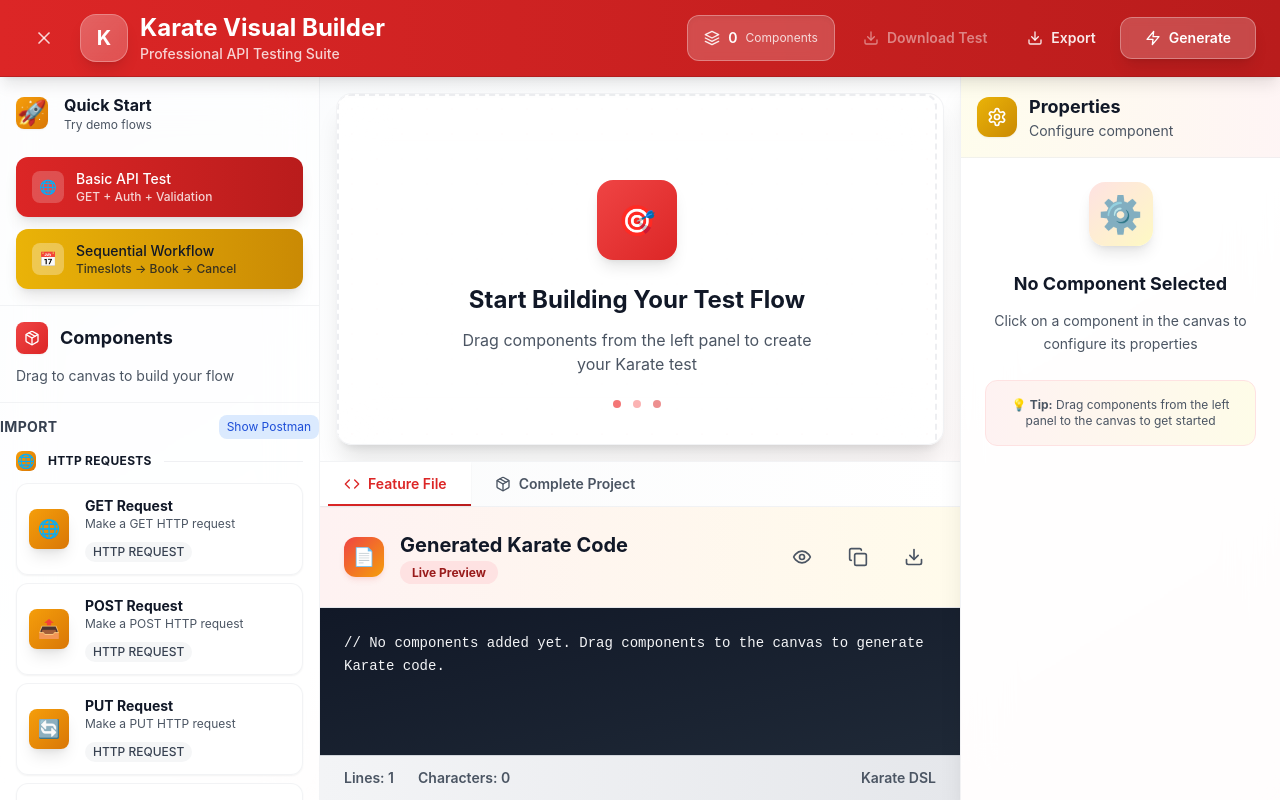
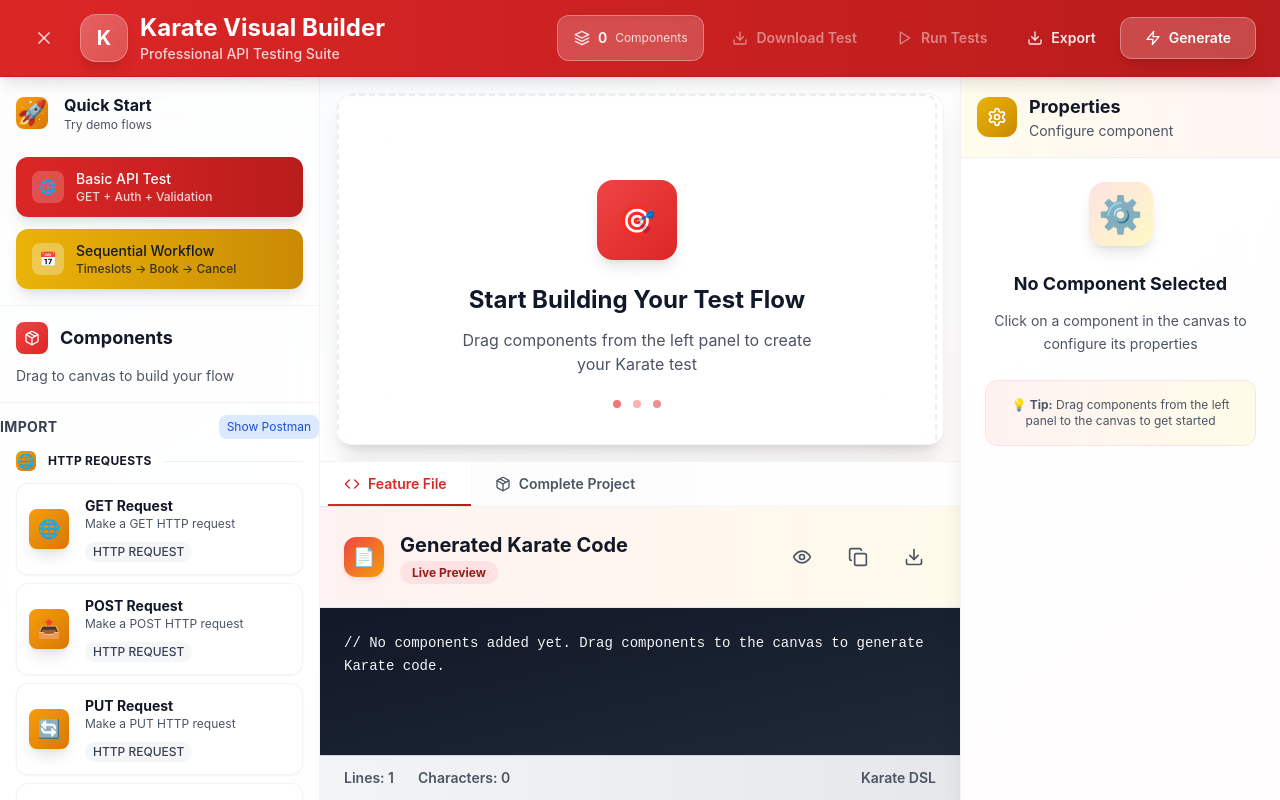
Before and after one commit to RaHuL-SrIrAM-E/automatic-testing-agent, a React (Create React App) app: page / in a window 1280 px wide. Built offline with nearby package versions, Linux system fonts and the light colour scheme.

Commit message:
Running the testcases attempty

```diff
--- a/src/App.tsx
+++ b/src/App.tsx
@@ -99,6 +99,36 @@
     // You could add a toast notification here
   }, []);
 
+  const handleDownloadTest = useCallback(() => {
+    if (flowState.nodes.length === 0) {
+      alert('Please add some components to the canvas before downloading test');
+      return;
+    }
+
+    try {
+      // Generate the Karate feature file
+      const featureCode = karateGenerator.generateFeature(flowState.nodes, flowState.connections);
+
+      // Create a temporary feature file
+      const featureBlob = new Blob([featureCode], { type: 'text/plain' });
+      const featureUrl = URL.createObjectURL(featureBlob);
+
+      // Download the feature file
+      const a = document.createElement('a');
+      a.href = featureUrl;
+      a.download = 'generated-test.feature';
+      document.body.appendChild(a);
+      a.click();
+      document.body.removeChild(a);
+      URL.revokeObjectURL(featureUrl);
+
+      console.log('Test file downloaded successfully!');
+    } catch (error) {
+      console.error('Error generating test file:', error);
+      alert('Error generating test file. Please try again.');
+    }
+  }, [flowState.nodes, flowState.connections, karateGenerator]);
+
   const handleRunTests = useCallback(async () => {
     if (flowState.nodes.length === 0) {
       alert('Please add some components to the canvas before running tests');
@@ -112,20 +142,7 @@
       // Generate the Karate feature file
       const featureCode = karateGenerator.generateFeature(flowState.nodes, flowState.connections);
 
-      // Create a temporary feature file
-      const featureBlob = new Blob([featureCode], { type: 'text/plain' });
-      const featureUrl = URL.createObjectURL(featureBlob);
-
-      // Download the feature file for the user to run
-      const a = document.createElement('a');
-      a.href = featureUrl;
-      a.download = 'generated-test.feature';
-      document.body.appendChild(a);
-      a.click();
-      document.body.removeChild(a);
-      URL.revokeObjectURL(featureUrl);
-
-      // Show instructions instead of trying to run tests directly
+      // Show instructions for running tests
       setTestResults({
         success: true,
         summary: {
@@ -135,16 +152,16 @@
           skipped: 0
         },
         details: [{
-          name: 'Generated Test File',
+          name: 'Generated Test Code',
           status: 'passed',
           duration: 0,
-          message: 'Feature file downloaded successfully'
+          message: 'Test code generated successfully'
         }],
-        output: `Feature file has been downloaded as 'generated-test.feature'.\n\nTo run the test:\n1. Install Karate: https://github.com/karatelabs/karate\n2. Run: java -jar karate.jar generated-test.feature\n\nOr use Maven/Gradle with the Karate plugin.`,
+        output: `Test code has been generated.\n\nTo run the test:\n1. Download the test file using the "Download Test" button\n2. Install Karate: https://github.com/karatelabs/karate\n3. Run: java -jar karate.jar generated-test.feature\n\nOr use Maven/Gradle with the Karate plugin.`,
         instructions: true
       });
     } catch (error) {
-      console.error('Error generating test file:', error);
+      console.error('Error generating test code:', error);
       setTestResults({
         success: false,
         error: error instanceof Error ? error.message : 'Unknown error occurred',
@@ -203,6 +220,14 @@
 
                 <div className="flex items-center space-x-2">
                   <button
+                    onClick={handleDownloadTest}
+                    disabled={flowState.nodes.length === 0}
+                    className="px-4 py-2.5 text-sm font-semibold text-white/90 hover:text-white hover:bg-white/10 rounded-xl transition-all duration-200 flex items-center space-x-2 disabled:opacity-50 disabled:cursor-not-allowed"
+                  >
+                    <Download className="w-4 h-4" />
+                    <span>Download Test</span>
+                  </button>
+                  <button
                     onClick={handleRunTests}
                     disabled={isRunningTests || flowState.nodes.length === 0}
                     className="px-4 py-2.5 text-sm font-semibold text-white/90 hover:text-white hover:bg-white/10 rounded-xl transition-all duration-200 flex items-center space-x-2 disabled:opacity-50 disabled:cursor-not-allowed"
@@ -212,12 +237,12 @@
                         <div className="w-4 h-4 border-2 border-white border-t-transparent rounded-full animate-spin"></div>
                         <span>Generating...</span>
                       </>
-                            ) : (
-                              <>
-                                <Download className="w-4 h-4" />
-                                <span>Download Test</span>
-                              </>
-                            )}
+                    ) : (
+                      <>
+                        <Play className="w-4 h-4" />
+                        <span>Run Tests</span>
+                      </>
+                    )}
                   </button>
                   <button className="px-4 py-2.5 text-sm font-semibold text-white/90 hover:text-white hover:bg-white/10 rounded-xl transition-all duration-200 flex items-center space-x-2">
                     <Download className="w-4 h-4" />
```
